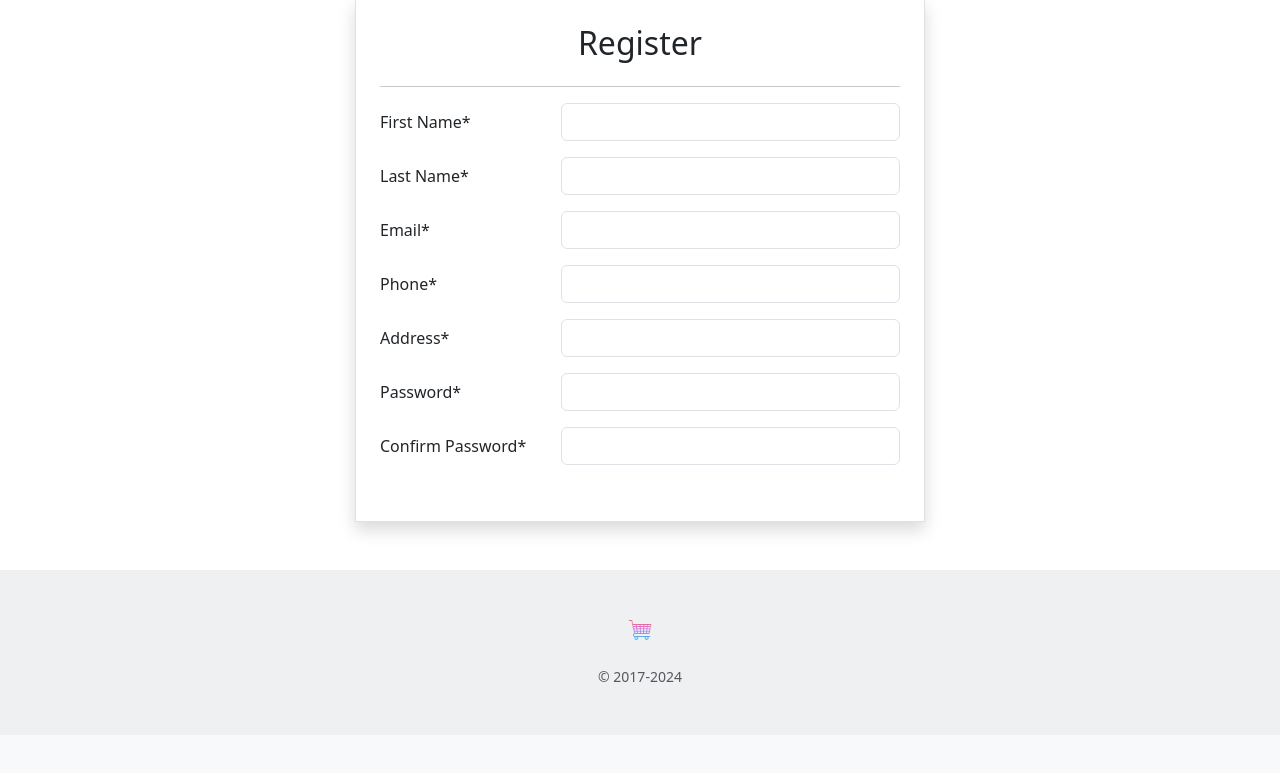
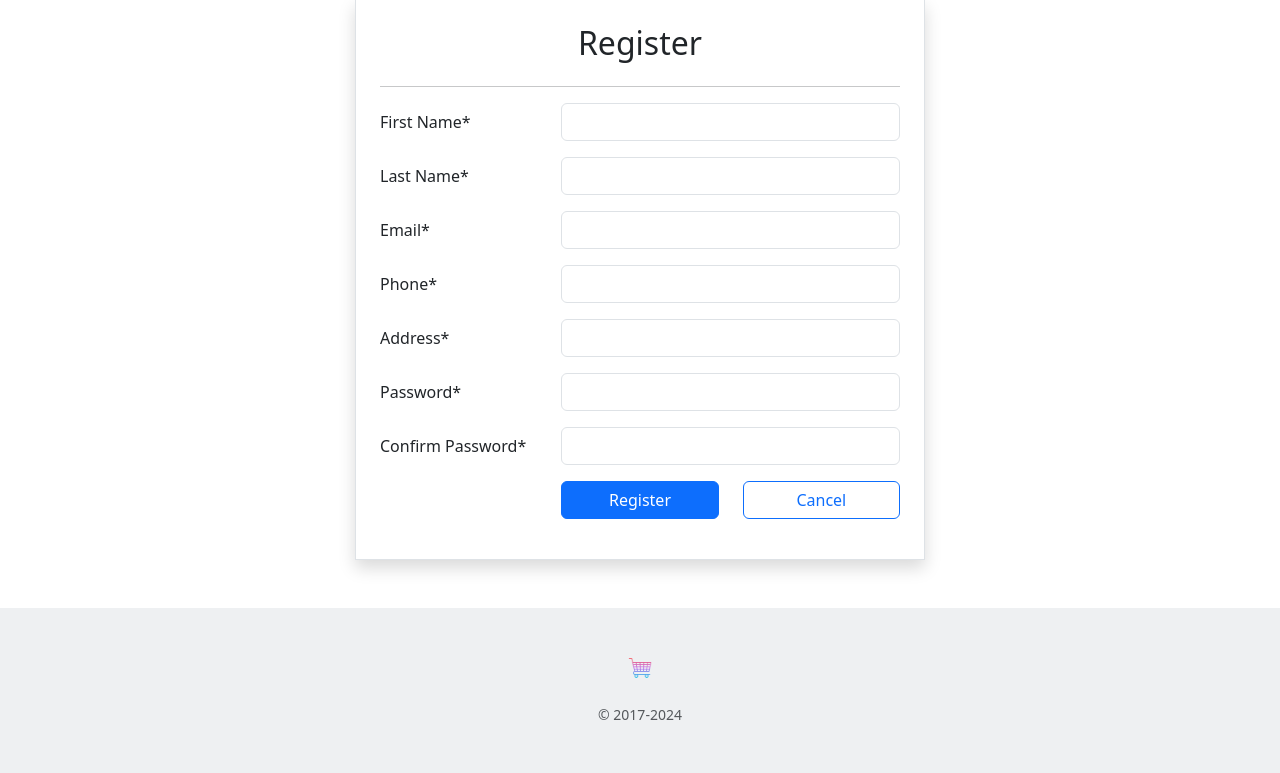
Before and after one commit to Sweep76/event-registry-system, a PHP site: page /login/register.php in a window 1280 px wide. Shown: the part 105-878 px from the top of the page. Before the commit the page ends 787 px from the top, so only its background shows below. Run offline with PHP 8.4, Linux system fonts and the light colour scheme.

Commit message:
style: added register & cancel button

```diff
--- a/login/register.php
+++ b/login/register.php
@@ -69,9 +69,15 @@
                 </div>
 
                 <div class="row mb-3">
-
+                    <div class="offset-sm-4 col-sm-4 d-grid">
+                        <button type="submit" class="btn btn-primary">Register</button>
+                    </div>
+                    <div class="col-sm-4 d-grid">
+                        <a href="index.php" class="btn btn-outline-primary">
+                            Cancel
+                        </a>
+                    </div>
                 </div>
-
             </form>
         </div>
     </div>
```
